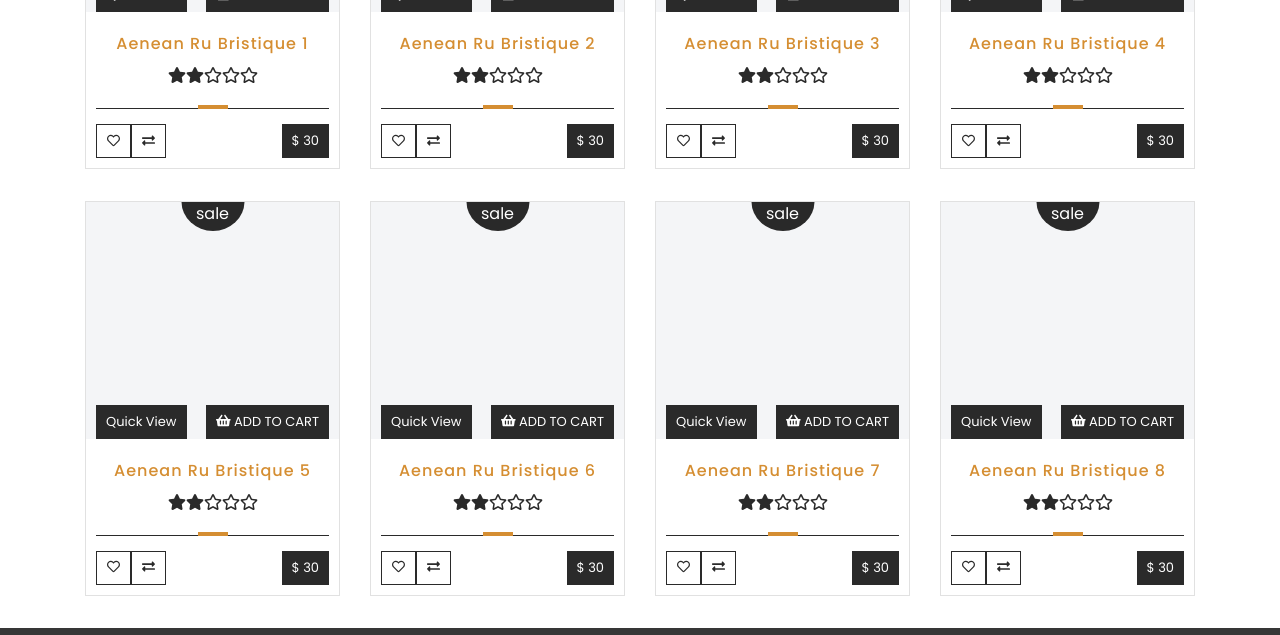
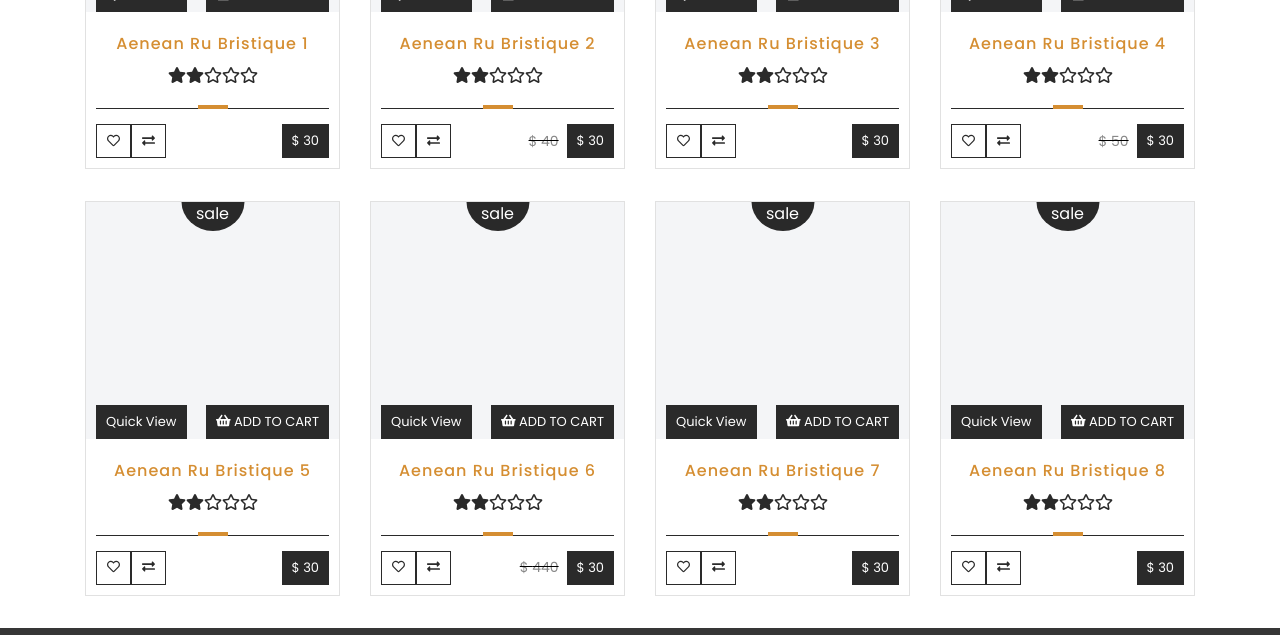
Before and after one commit to matwjablonski/kodilla-wdp-2505-01, a React (Create React App) app: page / in a window 1280 px wide. Shown: the part 900-1535 px from the top of the page. Built offline with nearby package versions, Linux system fonts and the light colour scheme.

Commit message:
WDP-2505-01 Bugfix: Dodanie obsługi starej ceny w ProductBox

```diff
--- a/src/components/common/ProductBox/ProductBox.js
+++ b/src/components/common/ProductBox/ProductBox.js
@@ -11,7 +11,7 @@ import {
 import { faStar as farStar, faHeart } from '@fortawesome/free-regular-svg-icons';
 import Button from '../Button/Button';
 
-const ProductBox = ({ name, price, promo, stars }) => (
+const ProductBox = ({ name, price, promo, stars, oldPrice }) => (
   <div className={styles.root}>
     <div className={styles.photo}>
       {promo && <div className={styles.sale}>{promo}</div>}
@@ -47,6 +47,7 @@ const ProductBox = ({ name, price, promo, stars }) => (
         </Button>
       </div>
       <div className={styles.price}>
+        {oldPrice && <span className={styles.oldPrice}>$ {oldPrice}</span>}
         <Button noHover variant='small'>
           $ {price}
         </Button>
@@ -61,6 +62,7 @@ ProductBox.propTypes = {
   price: PropTypes.number,
   promo: PropTypes.string,
   stars: PropTypes.number,
+  oldPrice: PropTypes.number,
 };
 
 export default ProductBox;
--- a/src/components/common/ProductBox/ProductBox.module.scss
+++ b/src/components/common/ProductBox/ProductBox.module.scss
@@ -69,6 +69,18 @@
     }
   }
 
+  .price {
+    display: flex;
+    align-items: center;
+    gap: 0.5rem;
+
+    .oldPrice {
+      color: #888;
+      text-decoration: line-through black;
+      font-size: 14px;
+    }
+  }
+
   .actions {
     padding: 15px 10px 10px 10px;
     display: flex;
--- a/src/redux/initialState.js
+++ b/src/redux/initialState.js
@@ -24,6 +24,7 @@ const initialState = {
       stars: 2,
       promo: 'sale',
       newFurniture: true,
+      oldPrice: 40,
     },
     {
       id: 'aenean-ru-bristique-3',
@@ -42,6 +43,7 @@ const initialState = {
       stars: 2,
       promo: 'sale',
       newFurniture: true,
+      oldPrice: 50,
     },
     {
       id: 'aenean-ru-bristique-5',
@@ -60,6 +62,7 @@ const initialState = {
       stars: 2,
       promo: 'sale',
       newFurniture: true,
+      oldPrice: 440,
     },
     {
       id: 'aenean-ru-bristique-7',
```
